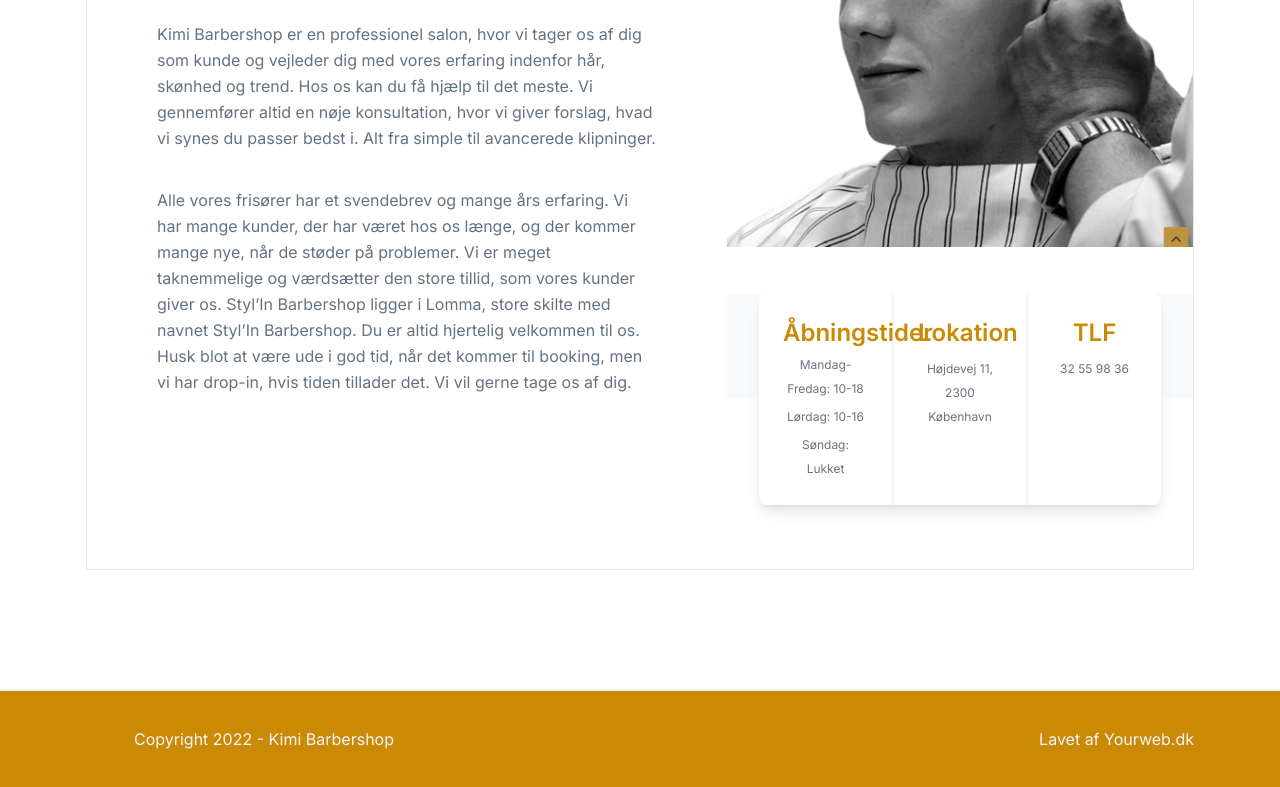
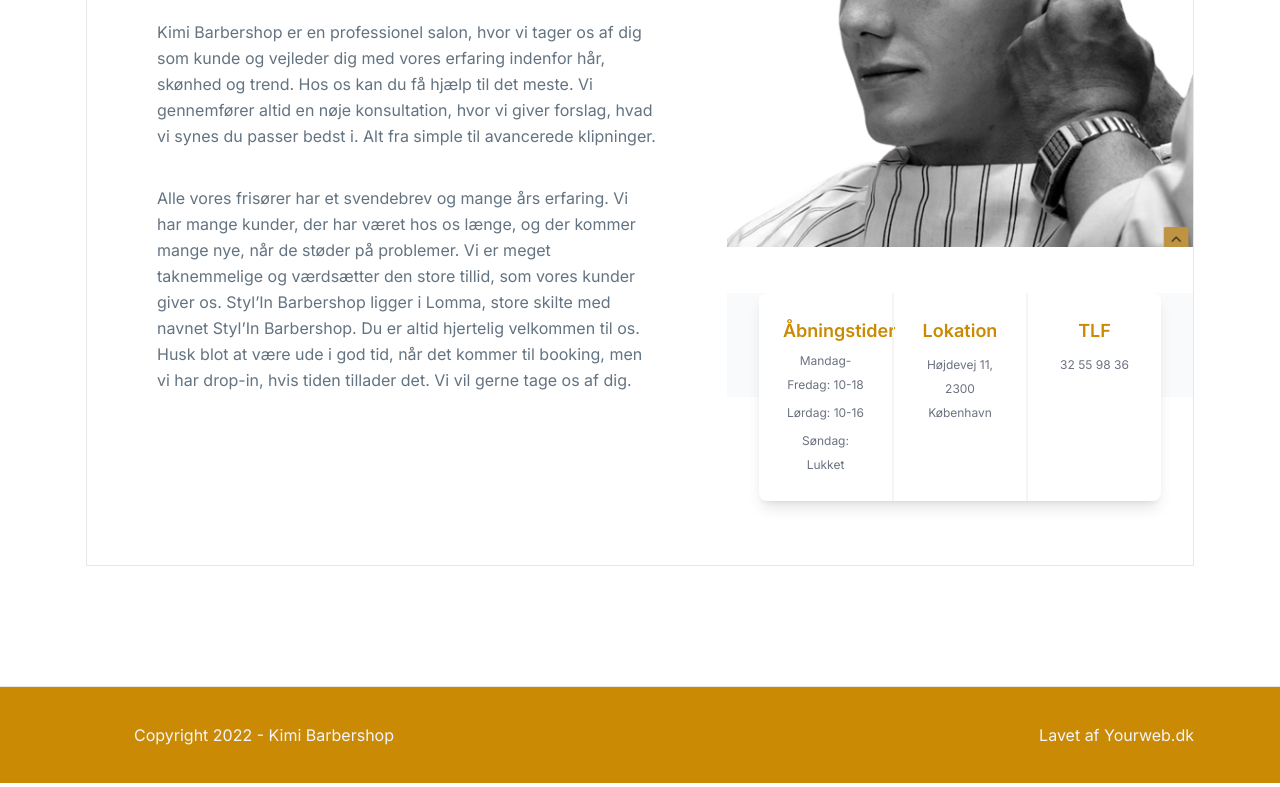
Before and after one commit to majassi/Kimi-barbershop, a website: page index.html in a window 1280 px wide. Shown: the part 2606-3393 px from the top of the page. Drawn offline with nearby package versions, Linux system fonts and the light colour scheme.

Commit message:
Update index.html

```diff
--- a/index.html
+++ b/index.html
@@ -607,16 +607,16 @@ class="relative pt-[120px] md:pt-[130px] lg:pt-[160px] bg-black">
                               <dt class="order-2 mt-1 text-xs leading-6 font-normal text-gray-500">Søndag: Lukket</dt>
 
 
-                              <dd class="order-1 text-2xl font-semibold text-yellow-600">Åbningstider</dd>
+                              <dd class="order-1 text-lg font-semibold text-yellow-600">Åbningstider</dd>
                             </div>
                             <div class="flex flex-col border-t border-b border-gray-100 p-6 text-center sm:border-0 sm:border-l sm:border-r">
                               <dt class="order-2 mt-2 text-xs leading-6 font-normal text-gray-500">Højdevej 11, 2300 København</dt>
-                              <dd class="order-1 text-2xl font-semibold text-yellow-600">Lokation</dd>
+                              <dd class="order-1 text-lg font-semibold text-yellow-600">Lokation</dd>
                             </div>
                             <div class="flex flex-col border-t border-gray-100 p-6 text-center sm:border-0 sm:border-l">
                               <dt class="order-2 mt-2 text-xs leading-6 font-normal text-gray-500">32 55 98 36
                               </dt>
-                              <dd class="order-1 text-2xl font-semibold text-yellow-600">TLF</dd>
+                              <dd class="order-1 text-lg font-semibold text-yellow-600">TLF</dd>
                             </div>
                           </dl>
                         </div>
```
